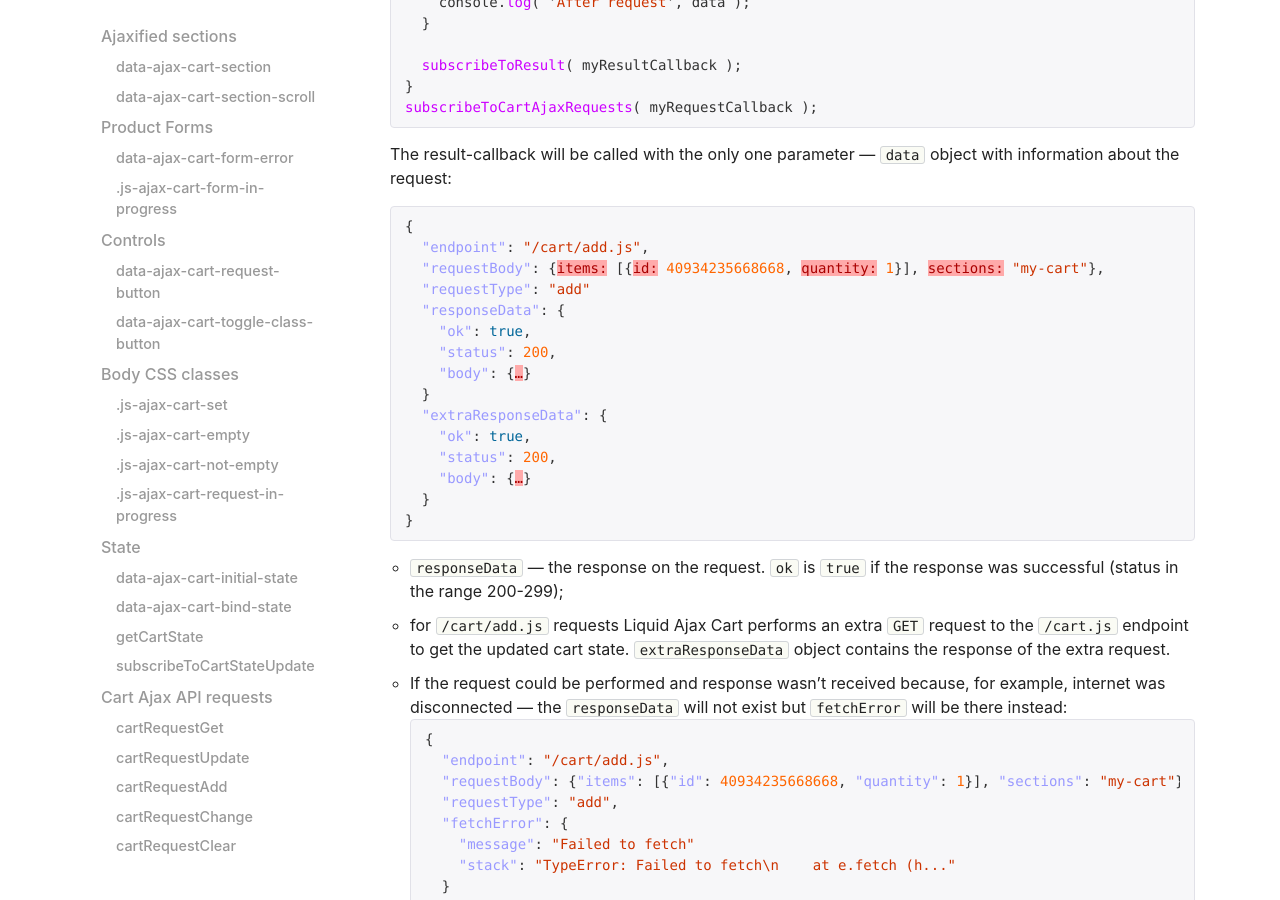
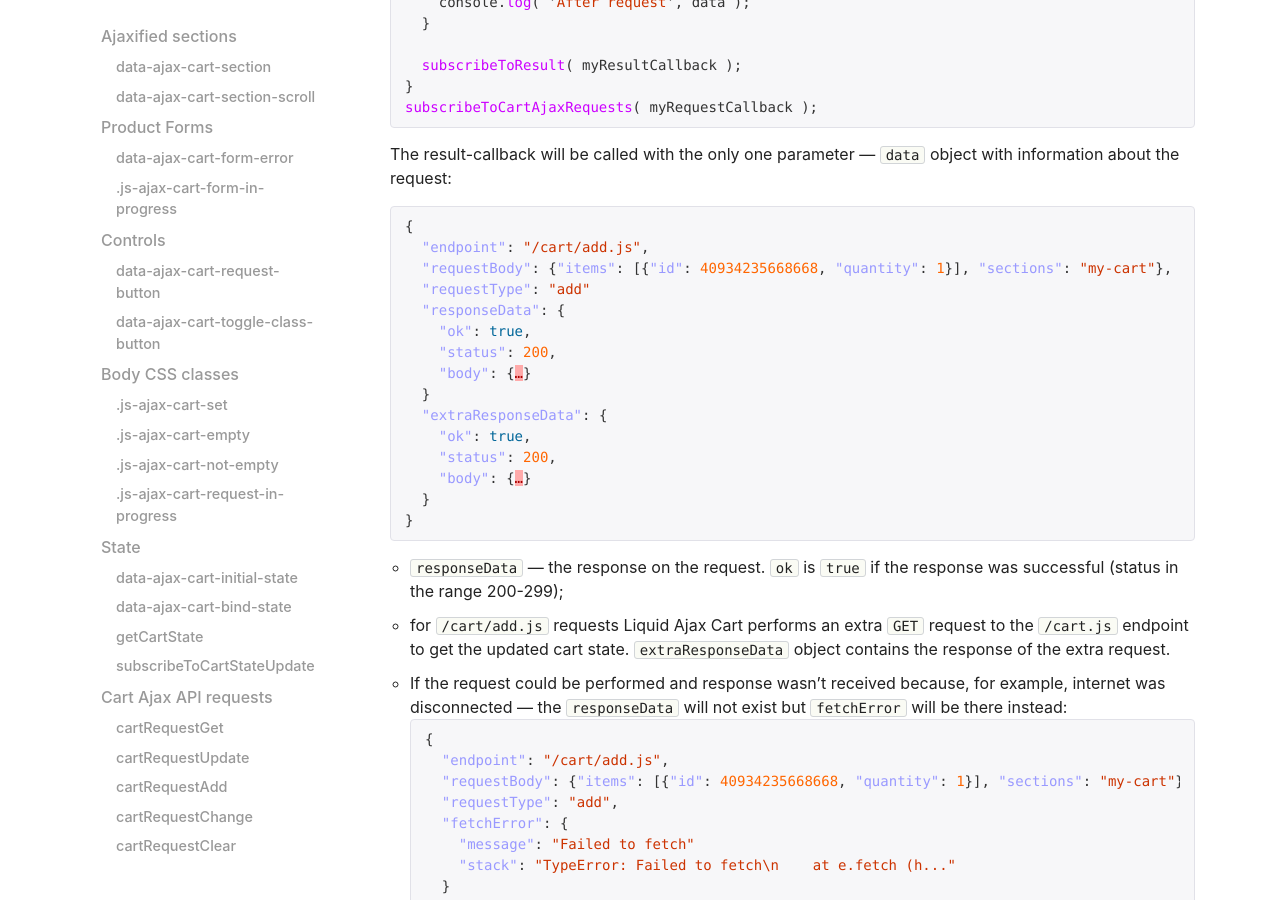
Before and after one commit to EvgeniyMukhamedjanov/liquid-ajax-cart, a Jekyll site: the page built from docs/reference/subscribeToCartAjaxRequests.md, in a window 1280 px wide and 900 px high, scrolled down 740 px. Built offline with Jekyll 4.4.1, drawn with Linux system fonts in a browser that asks for light colours; nearby versions of some CDN libraries; our own code applies the rules of GitHub Pages for plain Markdown files.

````diff
--- a/docs/reference/subscribeToCartAjaxRequests.md
+++ b/docs/reference/subscribeToCartAjaxRequests.md
@@ -34,7 +34,7 @@ Two parameters will be passed to the callback function:
   ```json
   {
     "endpoint": "/cart/add.js",
-    "requestBody": {items: [{id: 40934235668668, quantity: 1}], sections: "my-cart"},
+    "requestBody": {"items": [{"id": 40934235668668, "quantity": 1}], "sections": "my-cart"},
     "requestType": "add"
     "responseData": {
       "ok": true,
````
